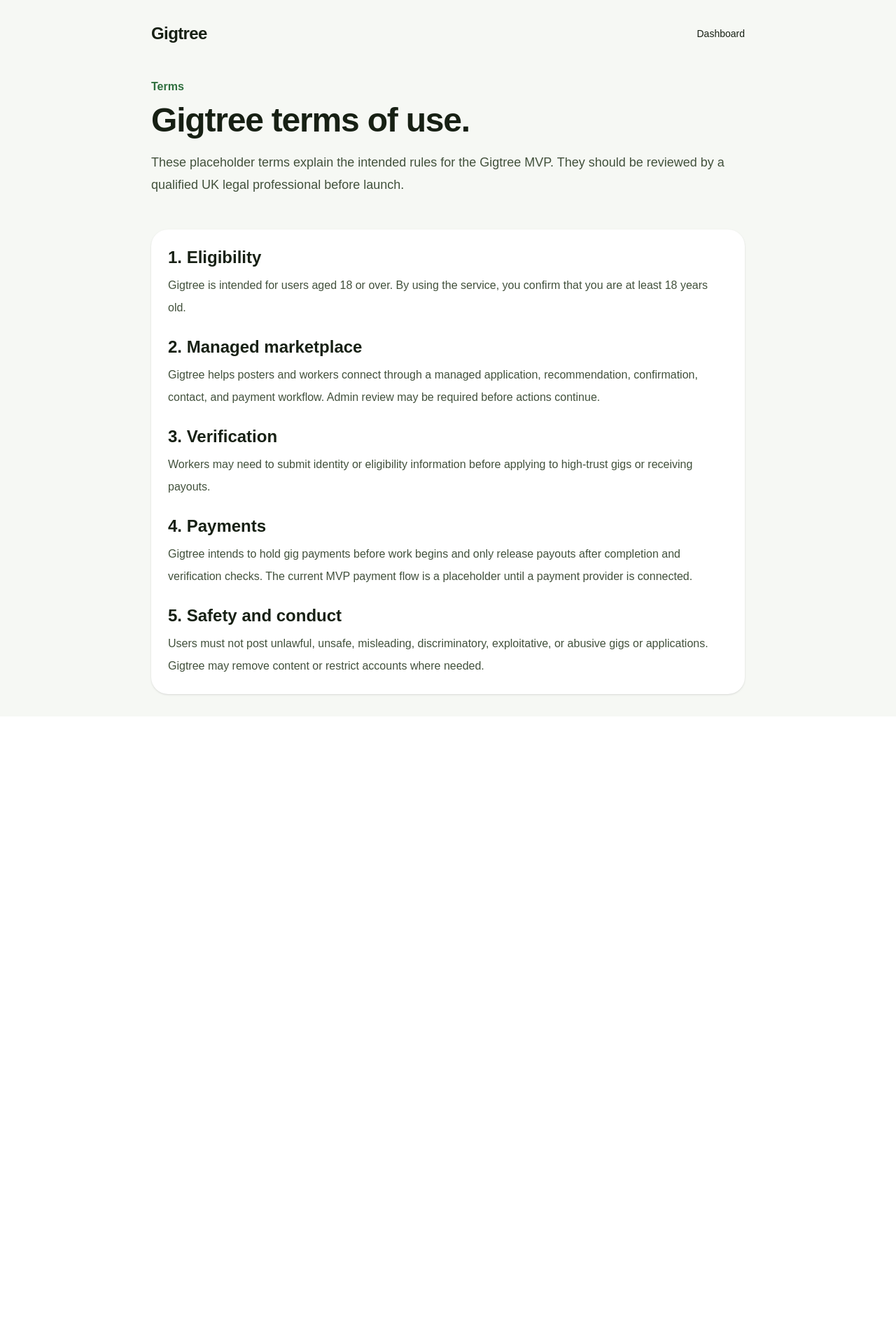
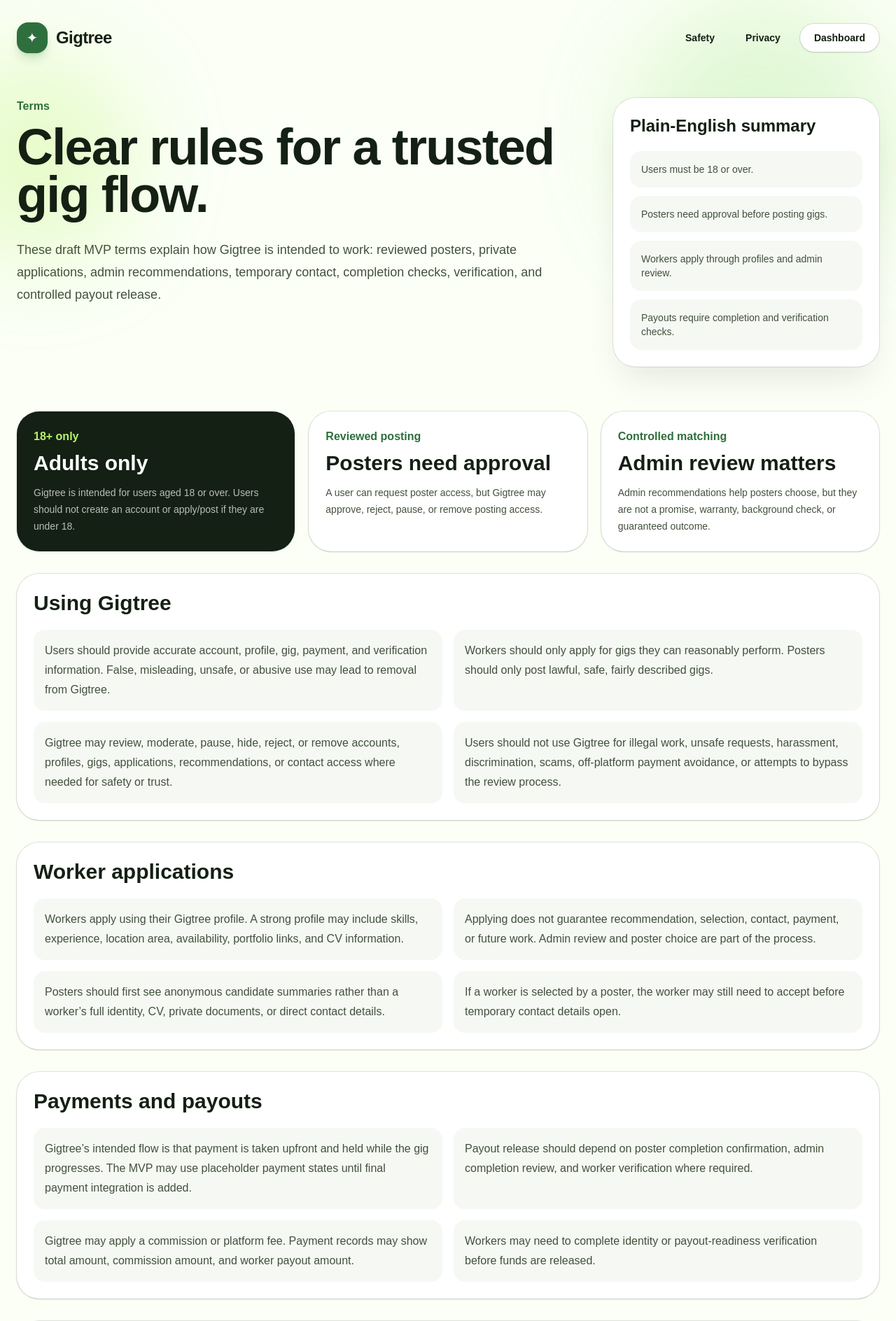
Before and after one commit to BoredVentura/Gigtree, a Next.js app in the folder gigtree-app/: page /terms in a window 1280 px wide. Shown: the top 1888 px of the page at 70% size. Before the commit the page ends 1024 px from the top, so only its background shows below. Built offline with nearby package versions, Linux system fonts and the light colour scheme.

Commit message:
Polish terms page

```diff
--- a/gigtree-app/src/app/terms/page.tsx
+++ b/gigtree-app/src/app/terms/page.tsx
@@ -1,72 +1,220 @@
 export default function TermsPage() {
   return (
-    <main className="min-h-screen bg-[#f6f8f4] text-[#172014]">
-      <section className="mx-auto max-w-4xl px-6 py-8">
-        <nav className="flex items-center justify-between">
-          <a href="/" className="text-2xl font-bold tracking-tight">
-            Gigtree
+    <main className="min-h-screen bg-[#fbfff6] text-[#142014]">
+      <section className="relative overflow-hidden">
+        <div className="absolute -left-24 top-20 h-72 w-72 rounded-full bg-[#b9f36b]/30 blur-3xl" />
+        <div className="absolute right-0 top-0 h-96 w-96 rounded-full bg-[#7ed957]/20 blur-3xl" />
+        <div className="absolute bottom-0 right-1/4 h-72 w-72 rounded-full bg-[#ffe08a]/30 blur-3xl" />
+
+        <div className="relative mx-auto max-w-7xl px-6 py-8">
+          <nav className="flex flex-wrap items-center justify-between gap-4">
+            <a href="/" className="flex items-center gap-3">
+              <span className="grid h-11 w-11 place-items-center rounded-2xl bg-[#2f6f3e] text-xl text-white shadow-lg shadow-[#2f6f3e]/20">
+                ✦
+              </span>
+              <span className="text-2xl font-black tracking-tight">Gigtree</span>
             </a>
-          <a href="/dashboard" className="text-sm hover:underline">
+
+            <div className="flex flex-wrap items-center gap-3 text-sm font-semibold">
+              <a href="/safety" className="rounded-full px-4 py-2 hover:bg-white">
+                Safety
+              </a>
+              <a href="/privacy" className="rounded-full px-4 py-2 hover:bg-white">
+                Privacy
+              </a>
+              <a href="/dashboard" className="rounded-full bg-white px-5 py-2.5 shadow-sm ring-1 ring-black/10 hover:bg-[#f6f8f4]">
                 Dashboard
               </a>
+            </div>
           </nav>
 
-        <div className="py-12">
+          <div className="grid gap-8 py-16 lg:grid-cols-[1fr_380px]">
+            <div>
               <p className="font-semibold text-[#2f6f3e]">Terms</p>
-          <h1 className="mt-3 text-4xl font-black tracking-tight sm:text-5xl">
-            Gigtree terms of use.
+              <h1 className="mt-3 max-w-4xl text-5xl font-black leading-[0.95] tracking-tight sm:text-7xl">
+                Clear rules for a trusted gig flow.
               </h1>
-          <p className="mt-5 text-lg leading-8 text-[#42513c]">
-            These placeholder terms explain the intended rules for the Gigtree
-            MVP. They should be reviewed by a qualified UK legal professional
-            before launch.
+              <p className="mt-7 max-w-3xl text-lg leading-8 text-[#42513c]">
+                These draft MVP terms explain how Gigtree is intended to work:
+                reviewed posters, private applications, admin recommendations,
+                temporary contact, completion checks, verification, and controlled
+                payout release.
               </p>
             </div>
 
-        <div className="grid gap-6 rounded-3xl bg-white p-6 leading-8 shadow-sm">
-          <section>
-            <h2 className="text-2xl font-bold">1. Eligibility</h2>
-            <p className="mt-2 text-[#42513c]">
-              Gigtree is intended for users aged 18 or over. By using the
-              service, you confirm that you are at least 18 years old.
+            <aside className="h-fit rounded-[2rem] bg-white p-6 shadow-2xl shadow-black/10 ring-1 ring-black/10">
+              <h2 className="text-2xl font-black">Plain-English summary</h2>
+              <div className="mt-5 grid gap-3 text-sm text-[#42513c]">
+                <p className="rounded-2xl bg-[#f6f8f4] p-4">
+                  Users must be 18 or over.
+                </p>
+                <p className="rounded-2xl bg-[#f6f8f4] p-4">
+                  Posters need approval before posting gigs.
+                </p>
+                <p className="rounded-2xl bg-[#f6f8f4] p-4">
+                  Workers apply through profiles and admin review.
+                </p>
+                <p className="rounded-2xl bg-[#f6f8f4] p-4">
+                  Payouts require completion and verification checks.
+                </p>
+              </div>
+            </aside>
+          </div>
+
+          <div className="grid gap-8 pb-16">
+            <section className="grid gap-5 md:grid-cols-3">
+              <div className="rounded-[2rem] bg-[#142014] p-6 text-white shadow-sm">
+                <p className="font-semibold text-[#b9f36b]">18+ only</p>
+                <h2 className="mt-2 text-3xl font-black">Adults only</h2>
+                <p className="mt-3 text-sm leading-6 text-white/70">
+                  Gigtree is intended for users aged 18 or over. Users should not
+                  create an account or apply/post if they are under 18.
+                </p>
+              </div>
+
+              <div className="rounded-[2rem] bg-white p-6 shadow-sm ring-1 ring-black/10">
+                <p className="font-semibold text-[#2f6f3e]">Reviewed posting</p>
+                <h2 className="mt-2 text-3xl font-black">Posters need approval</h2>
+                <p className="mt-3 text-sm leading-6 text-[#42513c]">
+                  A user can request poster access, but Gigtree may approve,
+                  reject, pause, or remove posting access.
+                </p>
+              </div>
+
+              <div className="rounded-[2rem] bg-white p-6 shadow-sm ring-1 ring-black/10">
+                <p className="font-semibold text-[#2f6f3e]">Controlled matching</p>
+                <h2 className="mt-2 text-3xl font-black">Admin review matters</h2>
+                <p className="mt-3 text-sm leading-6 text-[#42513c]">
+                  Admin recommendations help posters choose, but they are not a
+                  promise, warranty, background check, or guaranteed outcome.
+                </p>
+              </div>
+            </section>
+
+            <section className="rounded-[2rem] bg-white p-6 shadow-sm ring-1 ring-black/10">
+              <h2 className="text-3xl font-black">Using Gigtree</h2>
+
+              <div className="mt-5 grid gap-4 md:grid-cols-2">
+                <p className="rounded-2xl bg-[#f6f8f4] p-4 leading-7 text-[#42513c]">
+                  Users should provide accurate account, profile, gig, payment,
+                  and verification information. False, misleading, unsafe, or
+                  abusive use may lead to removal from Gigtree.
+                </p>
+
+                <p className="rounded-2xl bg-[#f6f8f4] p-4 leading-7 text-[#42513c]">
+                  Workers should only apply for gigs they can reasonably perform.
+                  Posters should only post lawful, safe, fairly described gigs.
+                </p>
+
+                <p className="rounded-2xl bg-[#f6f8f4] p-4 leading-7 text-[#42513c]">
+                  Gigtree may review, moderate, pause, hide, reject, or remove
+                  accounts, profiles, gigs, applications, recommendations, or
+                  contact access where needed for safety or trust.
+                </p>
+
+                <p className="rounded-2xl bg-[#f6f8f4] p-4 leading-7 text-[#42513c]">
+                  Users should not use Gigtree for illegal work, unsafe requests,
+                  harassment, discrimination, scams, off-platform payment
+                  avoidance, or attempts to bypass the review process.
+                </p>
+              </div>
+            </section>
+
+            <section className="rounded-[2rem] bg-white p-6 shadow-sm ring-1 ring-black/10">
+              <h2 className="text-3xl font-black">Worker applications</h2>
+
+              <div className="mt-5 grid gap-4 md:grid-cols-2">
+                <p className="rounded-2xl bg-[#f6f8f4] p-4 leading-7 text-[#42513c]">
+                  Workers apply using their Gigtree profile. A strong profile may
+                  include skills, experience, location area, availability,
+                  portfolio links, and CV information.
+                </p>
+
+                <p className="rounded-2xl bg-[#f6f8f4] p-4 leading-7 text-[#42513c]">
+                  Applying does not guarantee recommendation, selection, contact,
+                  payment, or future work. Admin review and poster choice are part
+                  of the process.
+                </p>
+
+                <p className="rounded-2xl bg-[#f6f8f4] p-4 leading-7 text-[#42513c]">
+                  Posters should first see anonymous candidate summaries rather
+                  than a worker’s full identity, CV, private documents, or direct
+                  contact details.
+                </p>
+
+                <p className="rounded-2xl bg-[#f6f8f4] p-4 leading-7 text-[#42513c]">
+                  If a worker is selected by a poster, the worker may still need
+                  to accept before temporary contact details open.
+                </p>
+              </div>
+            </section>
+
+            <section className="rounded-[2rem] bg-white p-6 shadow-sm ring-1 ring-black/10">
+              <h2 className="text-3xl font-black">Payments and payouts</h2>
+
+              <div className="mt-5 grid gap-4 md:grid-cols-2">
+                <p className="rounded-2xl bg-[#f6f8f4] p-4 leading-7 text-[#42513c]">
+                  Gigtree’s intended flow is that payment is taken upfront and
+                  held while the gig progresses. The MVP may use placeholder
+                  payment states until final payment integration is added.
+                </p>
+
+                <p className="rounded-2xl bg-[#f6f8f4] p-4 leading-7 text-[#42513c]">
+                  Payout release should depend on poster completion confirmation,
+                  admin completion review, and worker verification where required.
+                </p>
+
+                <p className="rounded-2xl bg-[#f6f8f4] p-4 leading-7 text-[#42513c]">
+                  Gigtree may apply a commission or platform fee. Payment records
+                  may show total amount, commission amount, and worker payout
+                  amount.
+                </p>
+
+                <p className="rounded-2xl bg-[#f6f8f4] p-4 leading-7 text-[#42513c]">
+                  Workers may need to complete identity or payout-readiness
+                  verification before funds are released.
+                </p>
+              </div>
+            </section>
+
+            <section className="rounded-[2rem] bg-white p-6 shadow-sm ring-1 ring-black/10">
+              <h2 className="text-3xl font-black">Contact and conduct</h2>
+
+              <div className="mt-5 grid gap-4 md:grid-cols-2">
+                <p className="rounded-2xl bg-[#f6f8f4] p-4 leading-7 text-[#42513c]">
+                  Temporary contact details are intended for coordinating the
+                  accepted gig only. Users should not misuse contact details,
+                  spam, harass, or pressure others.
+                </p>
+
+                <p className="rounded-2xl bg-[#f6f8f4] p-4 leading-7 text-[#42513c]">
+                  Users should not try to bypass Gigtree’s payment, verification,
+                  recommendation, or completion process.
+                </p>
+
+                <p className="rounded-2xl bg-[#f6f8f4] p-4 leading-7 text-[#42513c]">
+                  Posters should not ask workers for unnecessary sensitive
+                  documents or private information outside the Gigtree process.
+                </p>
+
+                <p className="rounded-2xl bg-[#f6f8f4] p-4 leading-7 text-[#42513c]">
+                  Workers should pause and ask for help if a gig changes, feels
+                  unsafe, becomes unclear, or asks for unpaid extra work.
+                </p>
+              </div>
+            </section>
+
+            <section className="rounded-[2rem] bg-[#142014] p-6 text-white shadow-sm">
+              <h2 className="text-3xl font-black">Important legal note</h2>
+              <p className="mt-4 max-w-4xl leading-8 text-white/75">
+                These are draft MVP terms for product testing and should not be
+                treated as final legal terms. Before launch, Gigtree should get
+                proper legal review for UK consumer law, employment status,
+                marketplace liability, data protection, payments, safeguarding,
+                insurance, tax, dispute handling, and platform terms.
               </p>
             </section>
-
-          <section>
-            <h2 className="text-2xl font-bold">2. Managed marketplace</h2>
-            <p className="mt-2 text-[#42513c]">
-              Gigtree helps posters and workers connect through a managed
-              application, recommendation, confirmation, contact, and payment
-              workflow. Admin review may be required before actions continue.
-            </p>
-          </section>
-
-          <section>
-            <h2 className="text-2xl font-bold">3. Verification</h2>
-            <p className="mt-2 text-[#42513c]">
-              Workers may need to submit identity or eligibility information
-              before applying to high-trust gigs or receiving payouts.
-            </p>
-          </section>
-
-          <section>
-            <h2 className="text-2xl font-bold">4. Payments</h2>
-            <p className="mt-2 text-[#42513c]">
-              Gigtree intends to hold gig payments before work begins and only
-              release payouts after completion and verification checks. The
-              current MVP payment flow is a placeholder until a payment provider
-              is connected.
-            </p>
-          </section>
-
-          <section>
-            <h2 className="text-2xl font-bold">5. Safety and conduct</h2>
-            <p className="mt-2 text-[#42513c]">
-              Users must not post unlawful, unsafe, misleading, discriminatory,
-              exploitative, or abusive gigs or applications. Gigtree may remove
-              content or restrict accounts where needed.
-            </p>
-          </section>
+          </div>
         </div>
       </section>
     </main>
```
Lines whose indentation alone changed are shown as unchanged.
